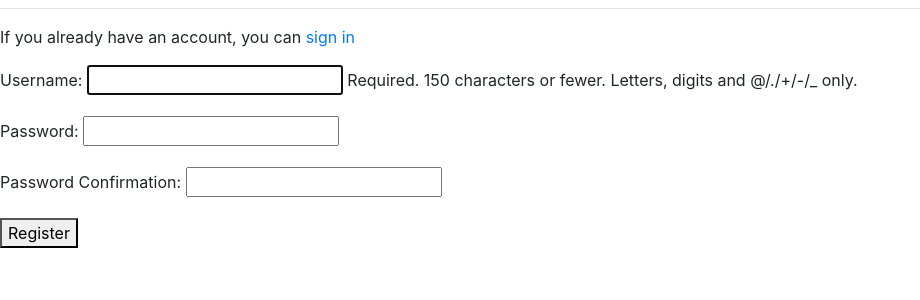
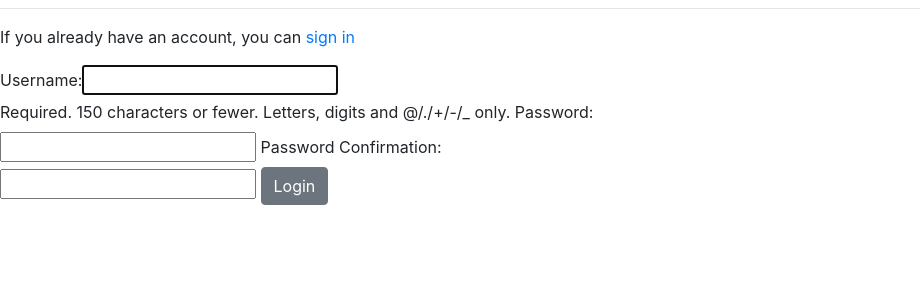
Before and after one commit to stiophan0309/horizon-sah, a Django app: page /accounts/register/ in a window 1280 px wide. Shown: the part 56-356 px from the top of the page, without its empty margins (0-920 px from the left). Run offline with Django 3.2, Linux system fonts and the light colour scheme; some libraries are stand-ins or nearby versions.

Commit message:
Added static files dir and wired it up to settings.py, tested all OK

```diff
--- a/accounts/templates/login.html
+++ b/accounts/templates/login.html
@@ -1,12 +1,13 @@
 {% extends 'base.html' %}
+{% load bootstrap_tags %}
 {% block page_title %}Login Page{% endblock %}
 
 {% block page_heading %}Home{% endblock %}
 
 {% block content %}
 <form method="POST">
-    {% csrf_token %} {{ login_form }}
-    <button type="submit">Login</button>
+    {% csrf_token %} {{ login_form | as_bootstrap }}
+    <button type="submit" class="btn btn-secondary">Login</button>
 </form>
 <p><a href="{% url 'password_reset' %}">Reset Password</a></p>
 {% endblock %}
--- a/accounts/templates/registration.html
+++ b/accounts/templates/registration.html
@@ -1,4 +1,5 @@
 {% extends 'base.html' %}
+{% load bootstrap_tags %}
 {% block page_title %}Registration Page{% endblock %}
 
 {% block page_heading %}User Registration{% endblock %}
@@ -6,7 +7,7 @@
 {% block content %}
 <p>If you already have an account, you can <a href="{% url 'login' %}">sign in </a></p>
 <form method="POST">
-    {% csrf_token %} {{ registration_form.as_p }}
-    <button type="submit">Register</button>
+    {% csrf_token %} {{ registration_form | as_bootstrap }}
+    <button type="submit" class="btn btn-secondary">Login</button>
 </form>
 {% endblock %}
--- a/horizon/settings.py
+++ b/horizon/settings.py
@@ -37,6 +37,7 @@ INSTALLED_APPS = [
     'django.contrib.sessions',
     'django.contrib.messages',
     'django.contrib.staticfiles',
+    'django_forms_bootstrap',
     'horizon',
     'art',
     'accounts',
@@ -121,6 +122,9 @@ USE_TZ = True
 # https://docs.djangoproject.com/en/3.0/howto/static-files/
 
 STATIC_URL = '/static/'
+STATICFILES_DIRS = [
+    os.path.join(BASE_DIR, "static")
+]
 
 MESSAGE_STORAGE = "django.contrib.messages.storage.session.SessionStorage"
 
--- /dev/null
+++ b/static/css/styles.css
@@ -0,0 +1,3 @@
+form {
+    width: 50%;
+}
--- a/templates/base.html
+++ b/templates/base.html
@@ -1,10 +1,12 @@
 <!DOCTYPE html>
+{% load staticfiles %}
 <html lang="en">
 <head>
     <meta charset="UTF-8">
     <meta name="viewport" content="width=device-width, initial-scale=1.0">
     <meta http-equiv="X-UA-Compatible" content="ie=edge">
     <link rel="stylesheet" href="https://stackpath.bootstrapcdn.com/bootstrap/4.5.0/css/bootstrap.min.css" integrity="sha384-9aIt2nRpC12Uk9gS9baDl411NQApFmC26EwAOH8WgZl5MYYxFfc+NcPb1dKGj7Sk" crossorigin="anonymous">
+    <link rel="stylesheet" href="{% static 'css/styles.css' %}" type="text/css">
 
     <title>{% block page_title %}{% endblock %}</title>
 </head>
```
